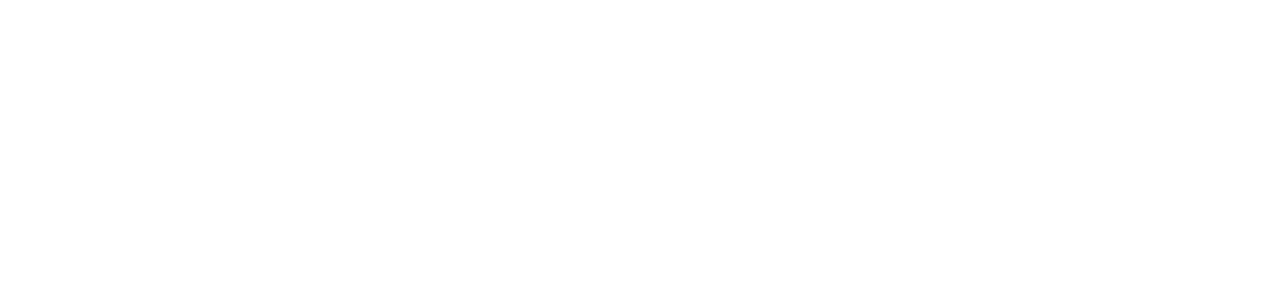
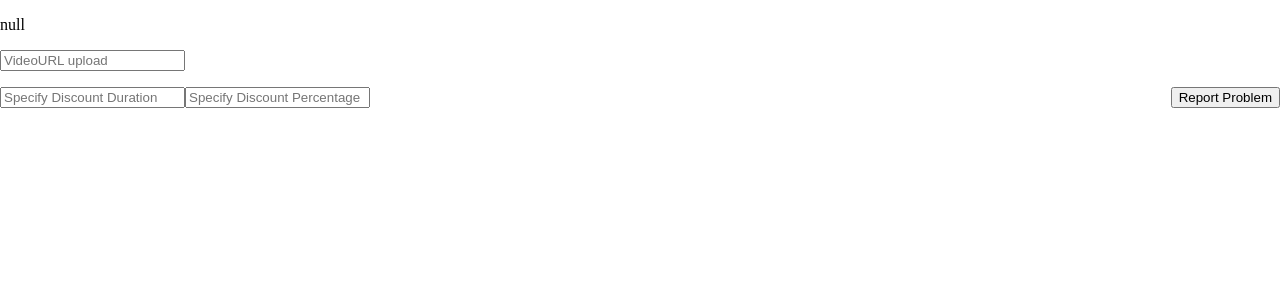
Before and after one commit to alafty/ACML-Project, a React (Create React App) app in the folder frontend/: page /problem in a window 1280 px wide. Before the commit this address had no page. Shown: the top 300 px of the page. Built offline with nearby package versions, Linux system fonts and the light colour scheme; no server answers.

Commit message:
problem page trial

```diff
--- a/frontend/src/App.tsx
+++ b/frontend/src/App.tsx
@@ -18,6 +18,7 @@
 import Rate from "./pages/Rate";
 import SubtitleDetail from "./pages/Course/SubtitleDetail";
 import SolveSolveEx from './pages/Course/SolveSolveEx';
+import Problem from './pages/Course/Problem';
 
 const defaultGlobalState = {
   loggedInUser: { user: String, instructor: String },
@@ -60,6 +61,7 @@
             <Route path="/register" element={<Register />} />
             <Route path="/login" element={<Login />} />
             <Route path='/rate' element={<Rate/>} />
+            <Route path='/problem' element={<Problem/>} />
             <Route
               path="/indivTraineeRegister"
               element={<IndividualTrainee />}
--- /dev/null
+++ b/frontend/src/pages/Course/Problem.tsx
@@ -0,0 +1,93 @@
+import React, { useEffect, useState } from "react";
+import { useParams } from "react-router-dom";
+import { useNavigate } from "react-router-dom";
+import courseServices from "../../app/CoursesServices";
+
+export default function CourseDetails() {
+  const { id } = useParams();
+  const [quizzes, setQuizzes] = useState(null);
+  const [courseDetails, setCourseDetails] = useState(null);
+  const [videoStatusText, setVideoStatusText] = useState("");
+  const [videoUrl, setVideoUrl] = useState("");
+  const [discountDuration, setDiscountDuration] = useState("");
+  const [discountPercentage, setDiscountPercentage] = useState("");
+
+  useEffect(() => {
+    courseServices.getCourseDetails(id).then((data) => {
+      setCourseDetails(data);
+    });
+    courseServices.getCourseQuizzes(id).then((data) => setQuizzes(data));
+  }, []);
+
+
+
+
+
+  let navigate = useNavigate();
+  const handleReportingProblem = () =>{
+    let path = '/home';
+    navigate(path);
+  }
+
+  ///TODOLIST
+  //Course name
+  //Course subject
+  //Course video preview
+  //Course instructors
+  //Course price
+  //Course hours
+  //List of subtitles
+  //Each subtitle would go to the subtitle page
+  //Subtitle page has video, description and the quiz
+  //Price should be rendered with descount depending on country
+  //Course details page as 3 different styles. Non-purchaser, purchaser and instructor
+
+  return (
+    <div>
+      {/* {id} */}
+      <p>{courseDetails?.Name}</p>
+      <p>{courseDetails?.Subject}</p>
+      <p>{courseDetails?.Price}</p>
+      <p>{courseDetails?.Instructor}</p>
+      <p>{courseDetails?.TotalHours}</p>
+      <p>{JSON.stringify(courseDetails?.Discounts)}</p>
+      <p>{[...(courseDetails?.Subtitles ?? [])]?.map((e) => `${e?._id} `)}</p>
+      <p>{JSON.stringify(courseDetails?.Subtitles)}</p>
+      <p>{JSON.stringify(quizzes)}</p>
+      <input
+        type="text"
+        placeholder="VideoURL upload"
+        name="VideoURL"
+        onChange={(e) => setVideoUrl(e.target.value)}
+        value={videoUrl}
+        required
+      />
+
+      <p>{videoStatusText}</p>
+      <input
+        type="text"
+        placeholder="Specify Discount Duration"
+        name="Discount Duration"
+        onChange={(e) => setDiscountDuration(e.target.value)}
+        value={discountDuration}
+        required
+      />
+
+      <input
+        type="text"
+        placeholder="Specify Discount Percentage"
+        name="Discount Percentage"
+        onChange={(e) => setDiscountPercentage(e.target.value)}
+        value={discountPercentage}
+        required
+      />
+
+      <div style={{float: 'right'}}>
+        <button type= "submit" onClick={handleReportingProblem}>
+              Report Problem
+        </button>
+        </div>
+      <p>{videoStatusText}</p>
+    </div>
+  );
+}
```
